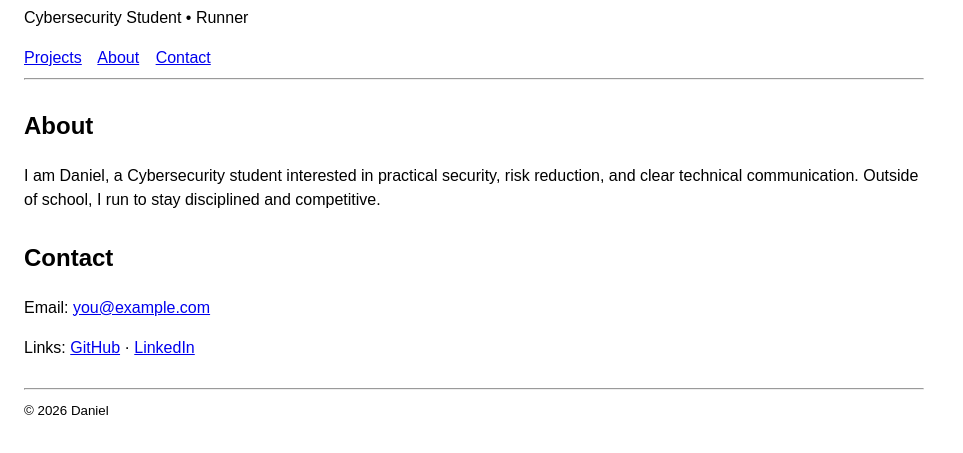
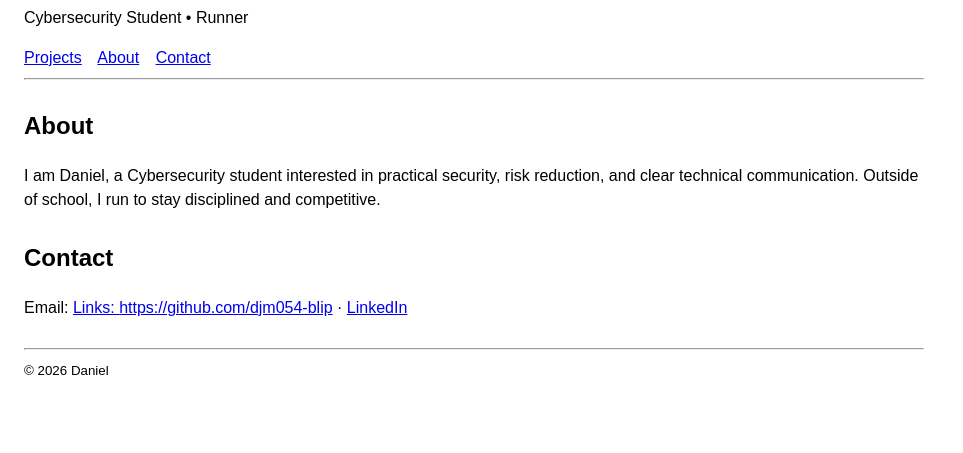
Before and after one commit to djm054-blip/Runner101, a plain HTML site: page index.html in a window 1280 px wide. Shown: the part 109-562 px from the top of the page, without its empty margins (0-963 px from the left). Drawn offline with Linux system fonts and the light colour scheme.

Commit message:
Update index.html

```diff
--- a/index.html
+++ b/index.html
@@ -34,8 +34,8 @@
 
   <section id="contact">
     <h2>Contact</h2>
-    <p>Email: <a href="mailto:you@example.com">you@example.com</a></p>
-    <p>Links: <a href="https://github.com/">GitHub</a> · <a href="https://www.linkedin.com/">LinkedIn</a></p>
+    <p>Email: <a href="mailto:danielxcmejiasxc0@gmail.com</a></p>
+    <p>Links: <a href="https://github.com/">https://github.com/djm054-blip</a> · <a href="https://www.linkedin.com/">LinkedIn</a></p>
   </section>
 
   <footer><hr /><small>© <span id="y"></span> Daniel</small></footer>
```
